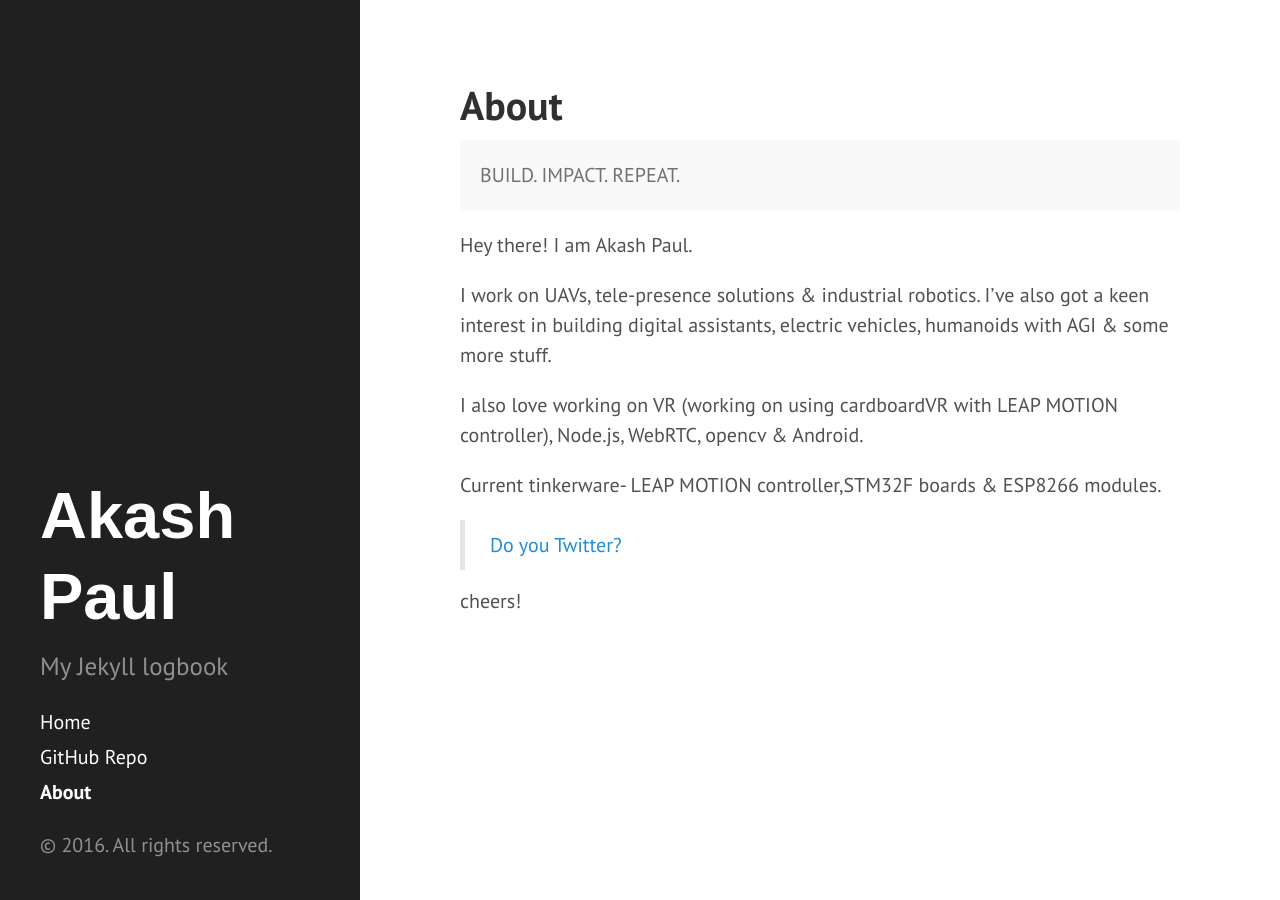
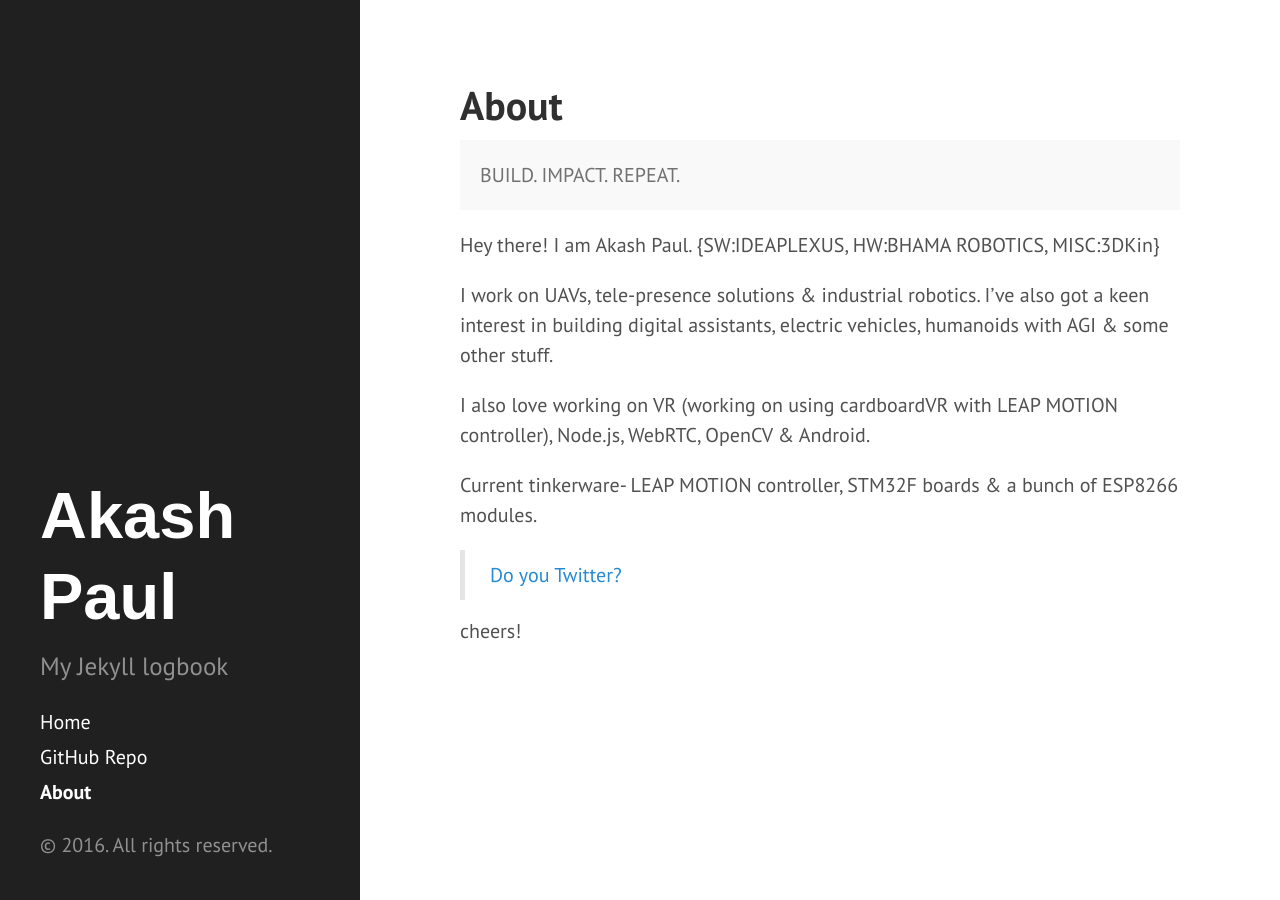
Before and after one commit to iakashpaul/iakashpaul.github.io, a Jekyll site: the page built from about.md, in a window 1280 px wide. Built offline with Jekyll 4.4.1, drawn with Linux system fonts in a browser that asks for light colours.

Commit message:
Update about.md

```diff
--- a/about.md
+++ b/about.md
@@ -8,12 +8,13 @@
 </p>
 
 Hey there! I am Akash Paul.
+{SW:IDEAPLEXUS, HW:BHAMA ROBOTICS, MISC:3DKin}
 
-I work on UAVs, tele-presence solutions & industrial robotics. I've also got a keen interest in building digital assistants, electric vehicles, humanoids with AGI & some more stuff.
+I work on UAVs, tele-presence solutions & industrial robotics. I've also got a keen interest in building digital assistants, electric vehicles, humanoids with AGI & some other stuff.
 
-I also love working on VR (working on using cardboardVR with LEAP MOTION controller), Node.js, WebRTC, opencv & Android.
+I also love working on VR (working on using cardboardVR with LEAP MOTION controller), Node.js, WebRTC, OpenCV & Android.
 
-Current tinkerware- LEAP MOTION controller,STM32F boards & ESP8266 modules.
+Current tinkerware- LEAP MOTION controller, STM32F boards & a bunch of ESP8266 modules.
 
 >[Do you Twitter?](https://twitter.com/iakashpaul)
 
```
